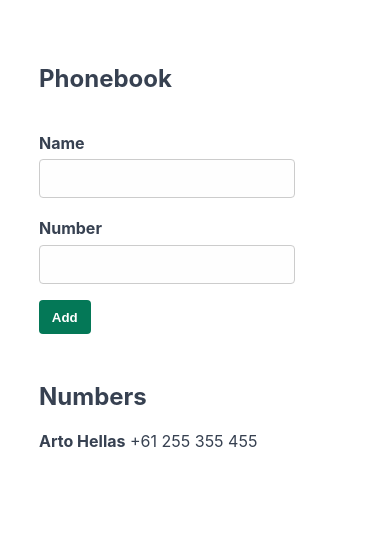
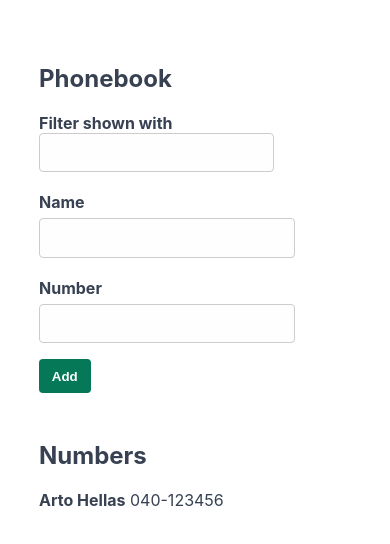
Before and after one commit to sheilaleon/fullstack-open-2020, a React (Create React App) app in the folder part2/phonebook/: page / in a window 390 px wide. Shown: the top 544 px of the page. Built offline with nearby package versions, Linux system fonts and the light colour scheme.

Commit message:
2.9*: The Phonebook Step4
Add search field to filter the list of people by name

```diff
--- a/part2/phonebook/src/App.js
+++ b/part2/phonebook/src/App.js
@@ -6,10 +6,12 @@ const App = () => {
   }
 
   const [persons, setPersons] = useState([
-    { name: 'Arto Hellas', number: '+61 255 355 455', id: 1 },
+    { name: 'Arto Hellas', number: '040-123456', id: 1 },
   ]);
   const [newName, setNewName] = useState('');
   const [newNumber, setNewNumber] = useState('');
+  const [searchTerm, setSearchTerm] = useState('');
+  const [showAll, setShowAll] = useState(true);
 
   const handleNameChange = (event) => {
     setNewName(event.target.value);
@@ -17,6 +19,11 @@ const App = () => {
 
   const handleNumberChange = (event) => {
     setNewNumber(event.target.value);
+  };
+
+  const handleSearchChange = (event) => {
+    setShowAll(false);
+    setSearchTerm(event.target.value);
   };
 
   const addPerson = (event) => {
@@ -36,9 +43,25 @@ const App = () => {
       setNewNumber('');
     }
   };
+
+  const personsToShow = showAll
+    ? persons
+    : persons.filter((person) =>
+        person.name.toLowerCase().includes(searchTerm.toLowerCase()),
+      );
+
   return (
     <div className="container">
       <h2>Phonebook</h2>
+      <div className="search">
+        <label htmlFor="search">Filter shown with </label>
+        <input
+          id="search"
+          type="text"
+          value={searchTerm}
+          onChange={handleSearchChange}
+        ></input>
+      </div>
       <form onSubmit={addPerson}>
         <div className="input-field">
           <label htmlFor="name">Name</label>
@@ -64,7 +87,7 @@ const App = () => {
       </form>
       <h2>Numbers</h2>
       <ul>
-        {persons.map((person) => (
+        {personsToShow.map((person) => (
           <li key={person.name}>
             <strong>{person.name}</strong> {person.number}
           </li>
```
